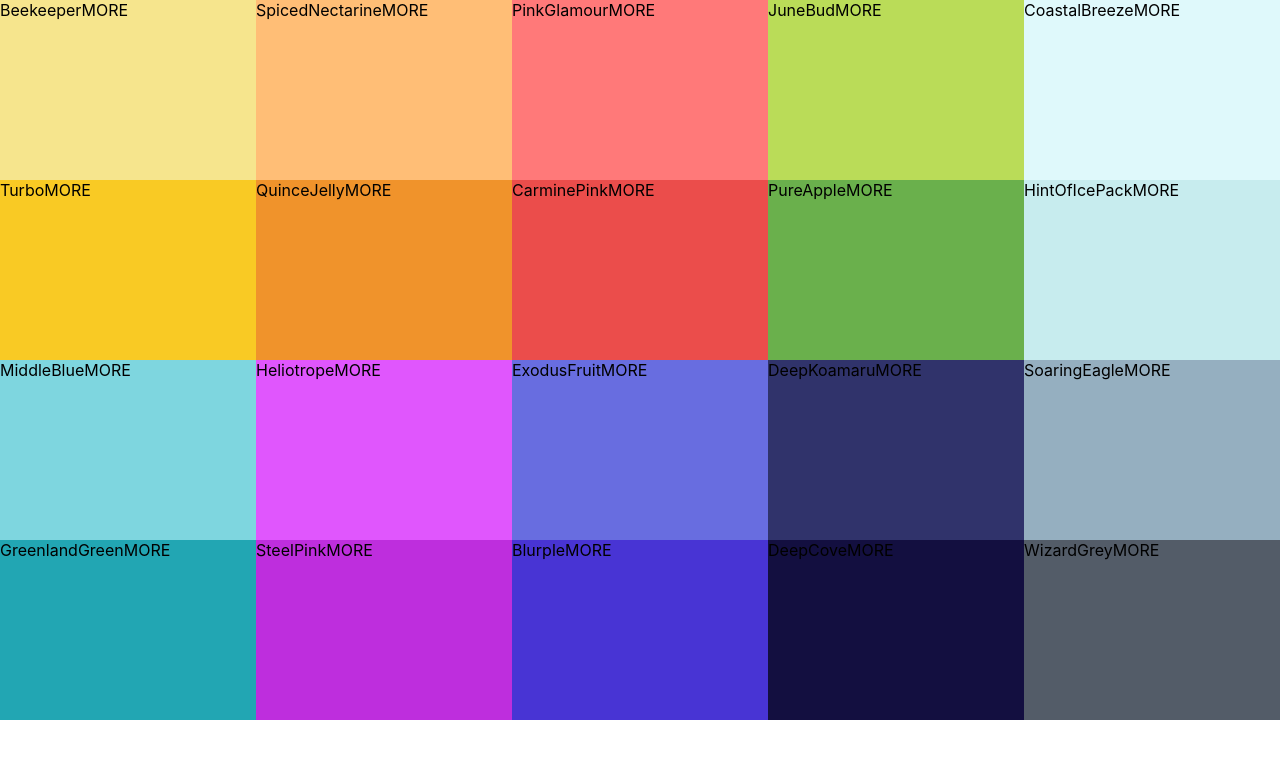
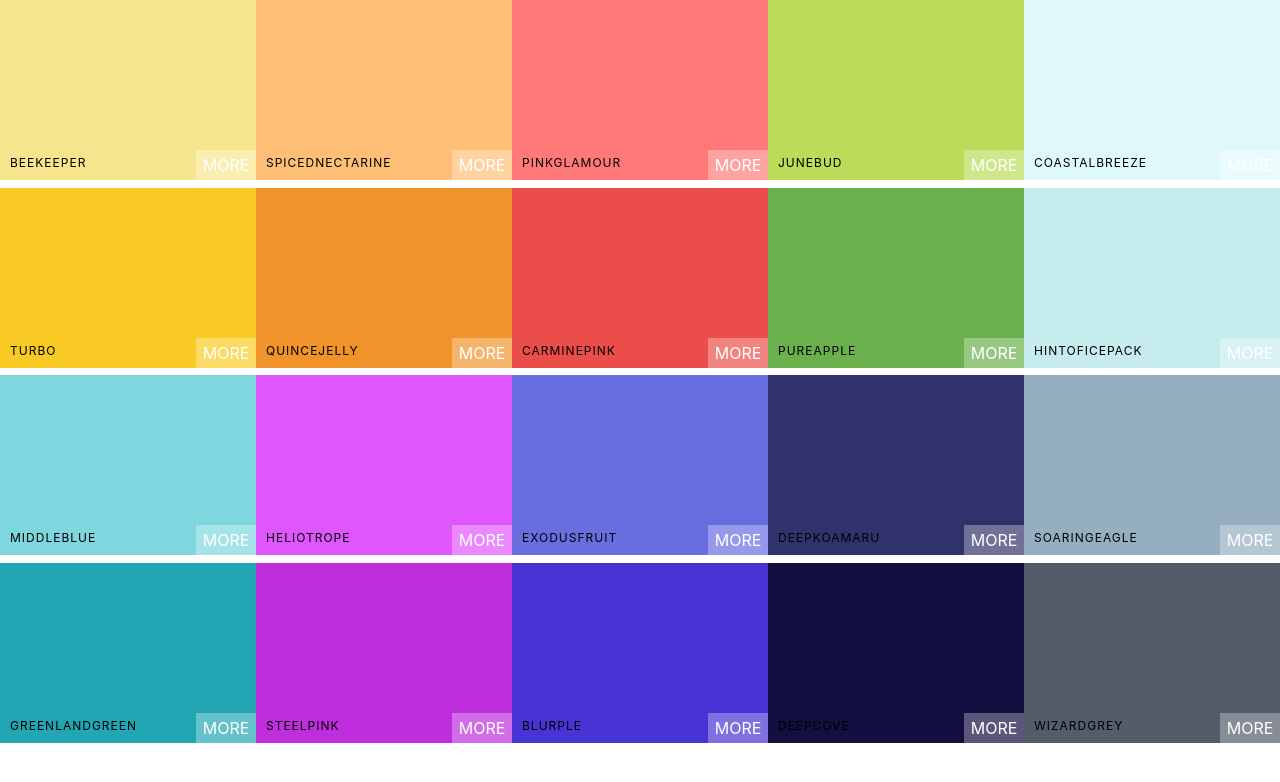
Before and after one commit to zomeru/zomify-colors, a React (Create React App) app: page / in a window 1280 px wide. Shown: the top 782 px of the page. Built offline with nearby package versions, Linux system fonts and the light colour scheme.

Commit message:
Style ColorBox

```diff
--- a/src/ColorBox.css
+++ b/src/ColorBox.css
@@ -5,4 +5,56 @@
   display: inline-block;
   position: relative;
   cursor: pointer;
+  margin-bottom: 3.5px;
 }
+
+.copy-button {
+  width: 100px;
+  height: 30px;
+  position: absolute;
+  display: inline-block;
+  top: 50%;
+  left: 50%;
+  margin-left: -50px;
+  margin-top: -15px;
+  text-align: center;
+  outline: none;
+  background: rgba(255, 255, 255, 0.3);
+  font-size: 1rem;
+  line-height: 30px;
+  color: white;
+  text-transform: uppercase;
+  border: none;
+  opacity: 0;
+}
+
+.ColorBox:hover .copy-button {
+  opacity: 1;
+  transition: all 0.5s;
+}
+
+.box-content {
+  position: absolute;
+  width: 100%;
+  left: 0px;
+  bottom: 0px;
+  padding: 10px;
+  color: black;
+  letter-spacing: 1px;
+  text-transform: uppercase;
+  font-size: 12px;
+}
+
+.see-more {
+  background: rgba(255, 255, 255, 0.3);
+  position: absolute;
+  border: none;
+  right: 0px;
+  bottom: 0px;
+  color: white;
+  width: 60px;
+  height: 30px;
+  text-align: center;
+  line-height: 30px;
+  text-transform: uppercase;
+}
--- a/src/ColorBox.js
+++ b/src/ColorBox.js
@@ -3,10 +3,17 @@
 
 class ColorBox extends Component {
   render() {
+    const { name, background } = this.props;
+
     return (
-      <div style={{ background: this.props.background }} className='ColorBox'>
-        <span>{this.props.name}</span>
-        <span>MORE</span>
+      <div style={{ background }} className='ColorBox'>
+        <div className='copy-container'>
+          <div className='box-content'>
+            <span>{name}</span>
+          </div>
+          <button className='copy-button'>Copy</button>
+        </div>
+        <span className='see-more'>More</span>
       </div>
     );
   }
--- a/src/seedColors.js
+++ b/src/seedColors.js
@@ -1,3 +1,4 @@
+// eslint-disable-next-line import/no-anonymous-default-export
 export default [
   {
     paletteName: 'Material UI Colors',
```
